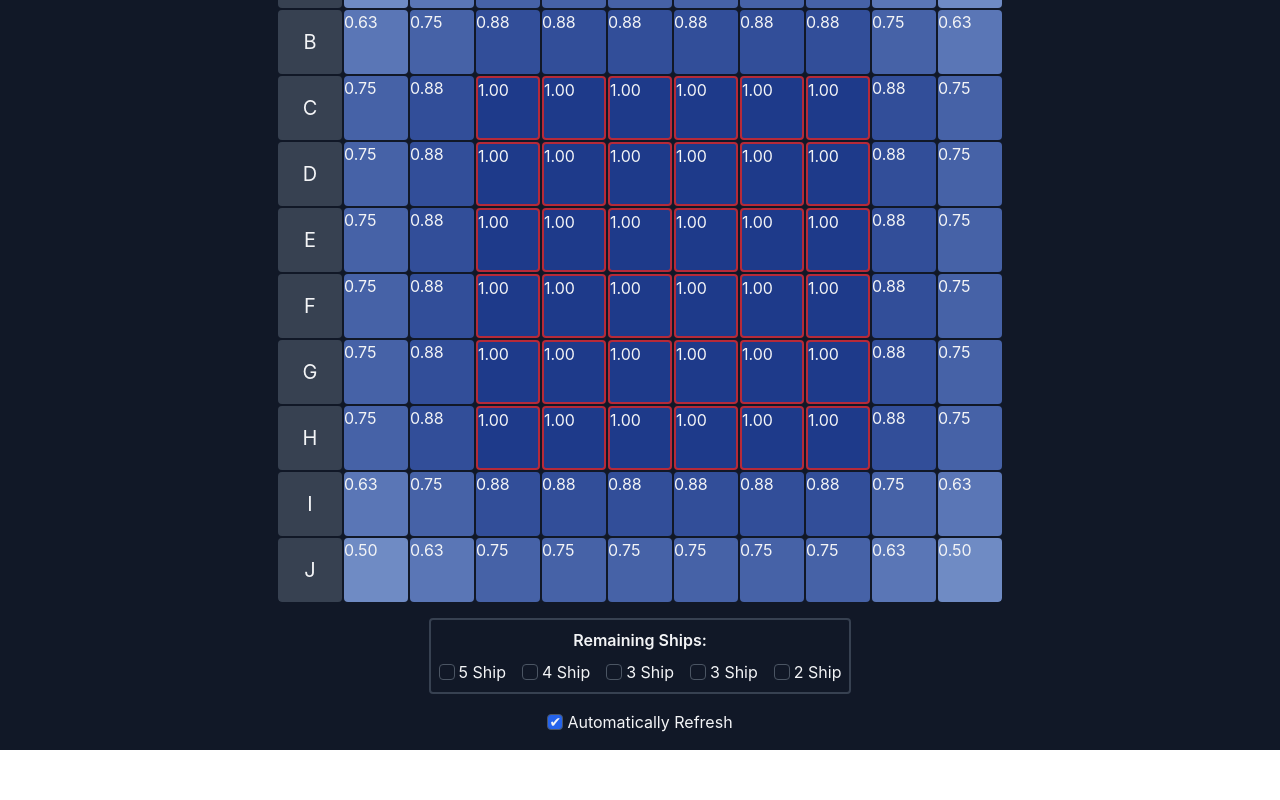
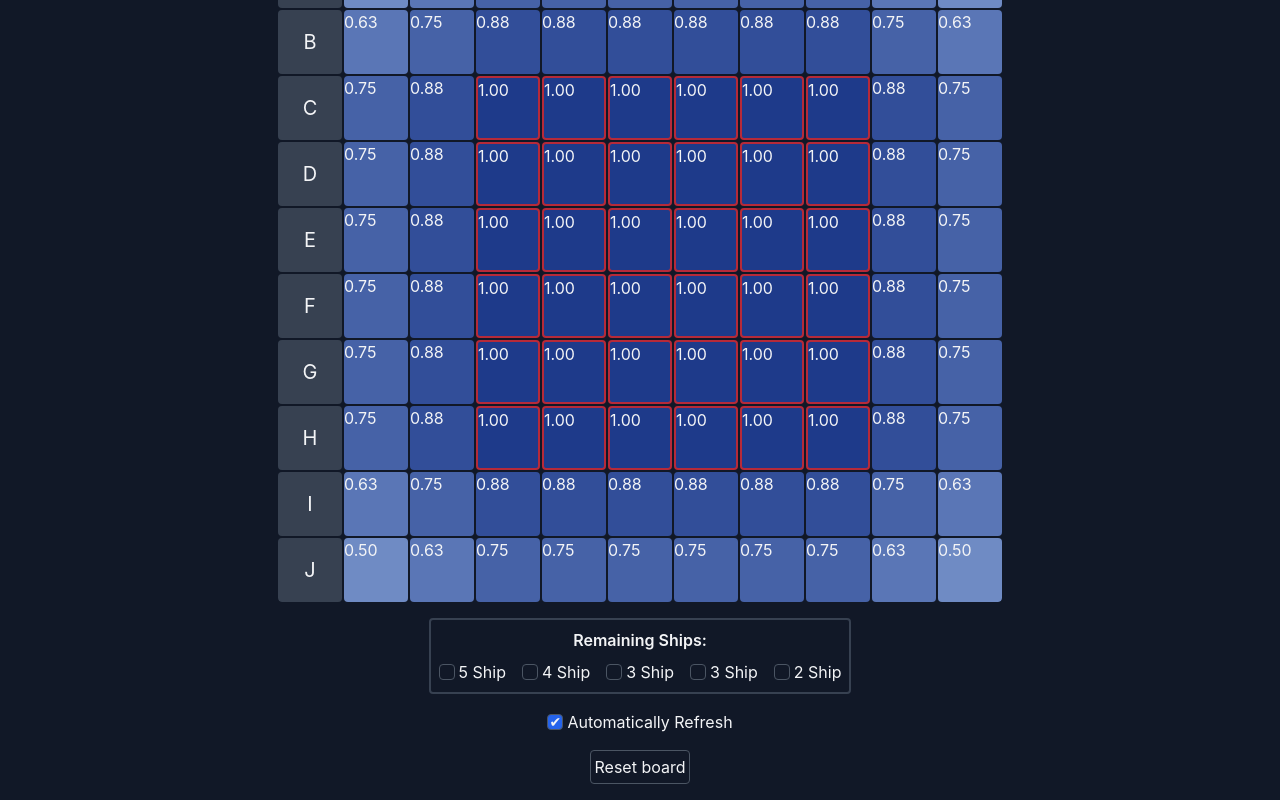
Before and after one commit to jcbyte/battleship-predictor, a React (Create React App) app: page / in a window 1280 px wide. Shown: the part 194-994 px from the top of the page. Before the commit the page ends 944 px from the top, so only its background shows below. Built offline with nearby package versions, Linux system fonts and the light colour scheme.

Commit message:
added reset button

```diff
--- a/src/App.css
+++ b/src/App.css
@@ -7,8 +7,11 @@ main {
 }
 
 input[type="checkbox"] {
-	@apply relative;
-	@apply appearance-none size-4 border border-gray-600 rounded checked:bg-blue-600 hover:ring-1 hover:ring-blue-600 cursor-pointer;
+	@apply appearance-none relative;
+	@apply size-4 border border-gray-600 rounded cursor-pointer;
+	@apply hover:ring-1 hover:ring-blue-600;
+	@apply checked:bg-blue-600;
+	@apply transition-colors duration-100;
 }
 
 input[type="checkbox"]:checked::before {
@@ -19,3 +22,11 @@ input[type="checkbox"]:checked::before {
 input[type="checkbox"]:checked::before.checkbox-cross {
 	@apply !content-['✘'];
 }
+
+input[type="button"] {
+	@apply appearance-none;
+	@apply border p-1 border-gray-600 rounded cursor-pointer;
+	@apply hover:ring-1 hover:ring-blue-600;
+	@apply active:bg-blue-600;
+	@apply transition-colors duration-100;
+}
--- a/src/App.tsx
+++ b/src/App.tsx
@@ -5,10 +5,8 @@ import { calculateProbabilities } from "./scripts/calculator";
 import { BOARD_SIZE, STARTING_SHIPS2 } from "./static";
 import { CellData, Ship } from "./types";
 
-// TODO reset
-
+// TODO documentation including readme
 // TODO grid item controls
-// TODO documentation including readme
 
 export default function App() {
 	const [board, setBoard] = useState<CellData[][]>(
@@ -30,11 +28,17 @@ export default function App() {
 		setBoard(calculateProbabilities(board, ships));
 	}, []);
 
+	function resetBoard() {
+		console.log("reset");
+	}
+
 	return (
 		<>
 			<div className="flex flex-col gap-4 items-center p-4">
 				<div className="text-4xl font-semibold">Battleship Predictor</div>
+
 				<Board board={board} />
+
 				<ShipList ships={ships} setShips={setShips} />
 
 				<label className="flex gap-1 items-center">
@@ -47,6 +51,8 @@ export default function App() {
 					/>
 					<span>Automatically Refresh</span>
 				</label>
+
+				<input type="button" value="Reset board" onClick={resetBoard} />
 			</div>
 		</>
 	);
```
